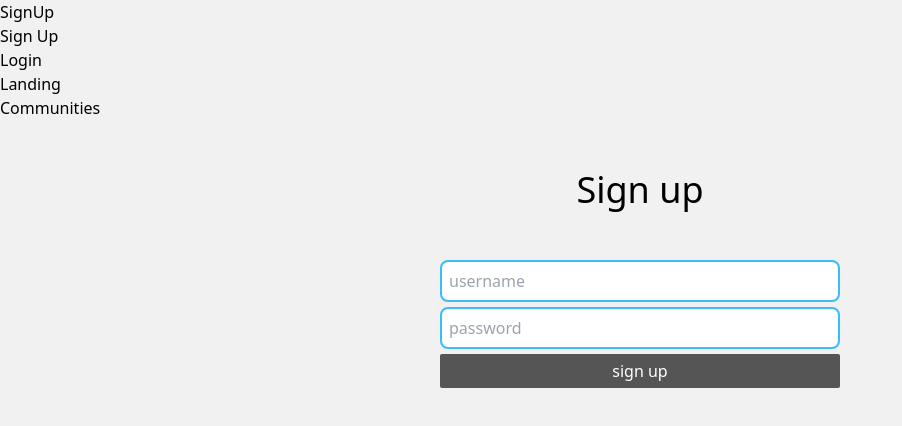
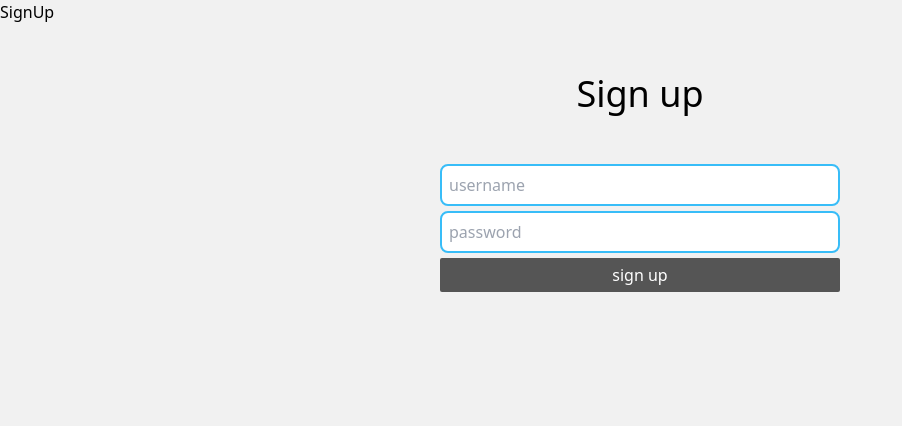
Before and after one commit to kiran021859/WatchGuard1, a React (Vite) app in the folder front/: page /sign_up in a window 1280 px wide. Shown: the top 426 px of the page, without its empty margins (0-902 px from the left). Built offline with nearby package versions, Linux system fonts and the light colour scheme.

Commit message:
sign up fixed

```diff
--- a/front/src/components/landing navbar/navbar.jsx
+++ b/front/src/components/landing navbar/navbar.jsx
@@ -41,10 +41,8 @@ function Navbar() {
 
 
               <div className="navlist">
+                    <Link to='/sign_up' onClick={open_menu}><div id='link'>Sign Up</div></Link>
                     <Link to='/login' onClick={open_menu}><div id='link'>Login</div></Link>
-                    <Link to='/sign_up' onClick={open_menu}><div id='link'>Sign Up</div></Link>
-                    <Link to='/' onClick={open_menu}><div id='link'>Landing</div></Link>
-                    <Link to='/user_Dashboard/communities' onClick={open_menu}><div id='link'>Communities</div></Link>
               </div>
 
 
--- a/front/src/pages/landing page/Landing.jsx
+++ b/front/src/pages/landing page/Landing.jsx
@@ -6,13 +6,6 @@ function Landing() {
   return (
     <>
     <Navbar/>
-
-
-
-    <Link to='/login'>Login</Link><br></br>
-    <Link to='/sign_up'>Sign Up</Link><br></br>
-    <Link to='/'>Landing</Link><br></br>
-    <Link to='/user_Dashboard/communities'>Communities</Link>
     </>
   )
 }
--- a/front/src/pages/sign up page/SignUp.jsx
+++ b/front/src/pages/sign up page/SignUp.jsx
@@ -1,11 +1,12 @@
 import React, {useState} from 'react'
-import {Link} from 'react-router-dom'
+import {Link, useNavigate} from 'react-router-dom'
 import './SignUp_style.css'
 
 function SignUp() {
   const [username, setUsername] = useState('');
   const [password, setPassword] = useState('');
   const [error, setError] = useState(null); // State variable for error handling
+  const navigate = useNavigate();
 
   async function signUp(ev) {
     ev.preventDefault();
@@ -17,8 +18,9 @@ function SignUp() {
         headers: { 'Content-Type': 'application/json' },
       });
 
-      if (!response.ok) {
-
+      if (response.ok) {
+        navigate('/login')
+      } else if (!response.ok) {
         throw new Error('Registration failed');
       }
 
@@ -36,10 +38,6 @@ function SignUp() {
     <>
     <div>
     <div>SignUp</div>
-    <Link to='/sign_up'>Sign Up</Link><br></br>
-    <Link to='/login'>Login</Link><br></br>
-    <Link to='/'>Landing</Link><br></br>
-    <Link to='/user_Dashboard/communities'>Communities</Link>
     </div>
     <div>
       <form action='' onSubmit={signUp} className='max-w-[400px] m-auto '>
```
Also changed, not shown: 1 other file (tests, documents, lock files or other folders).
